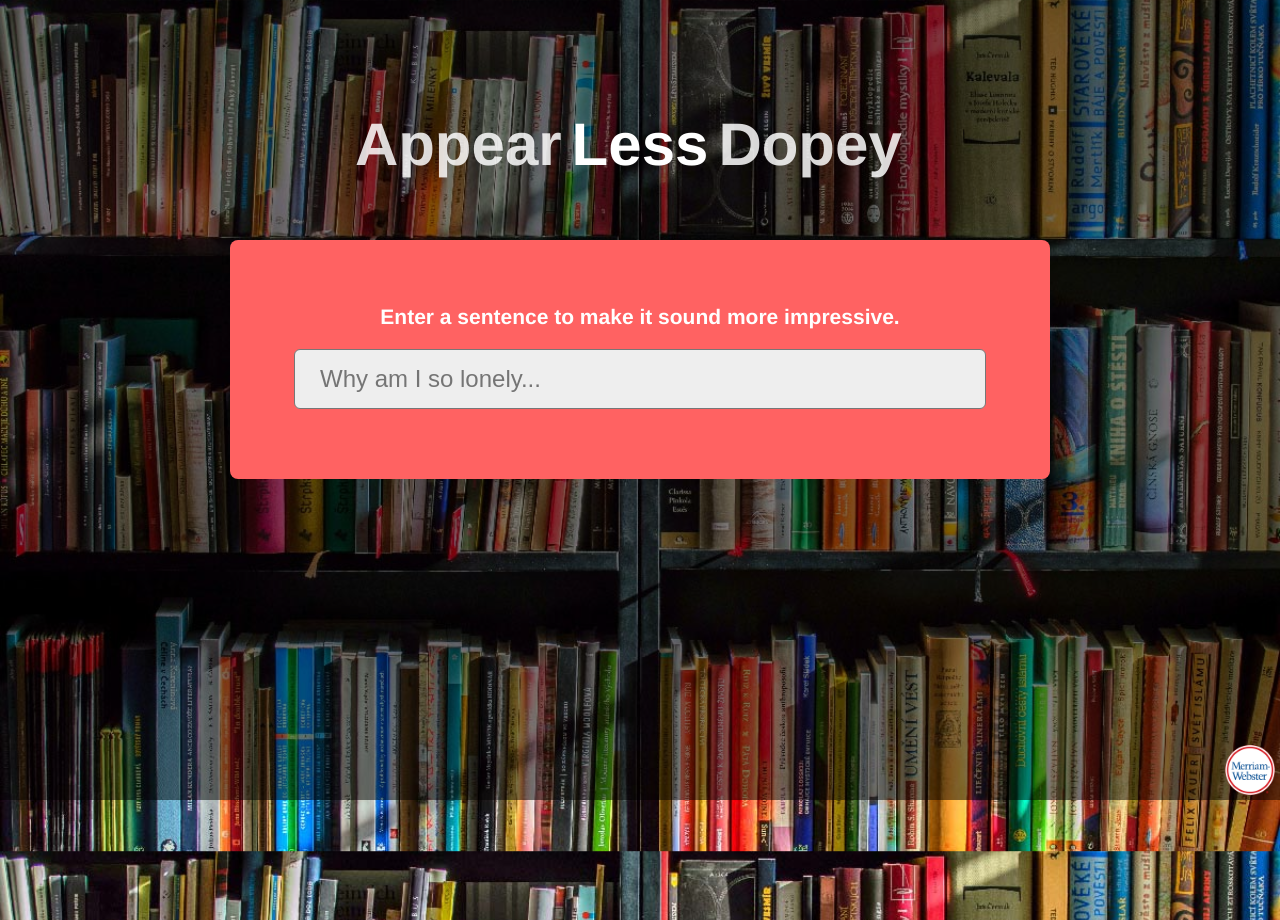
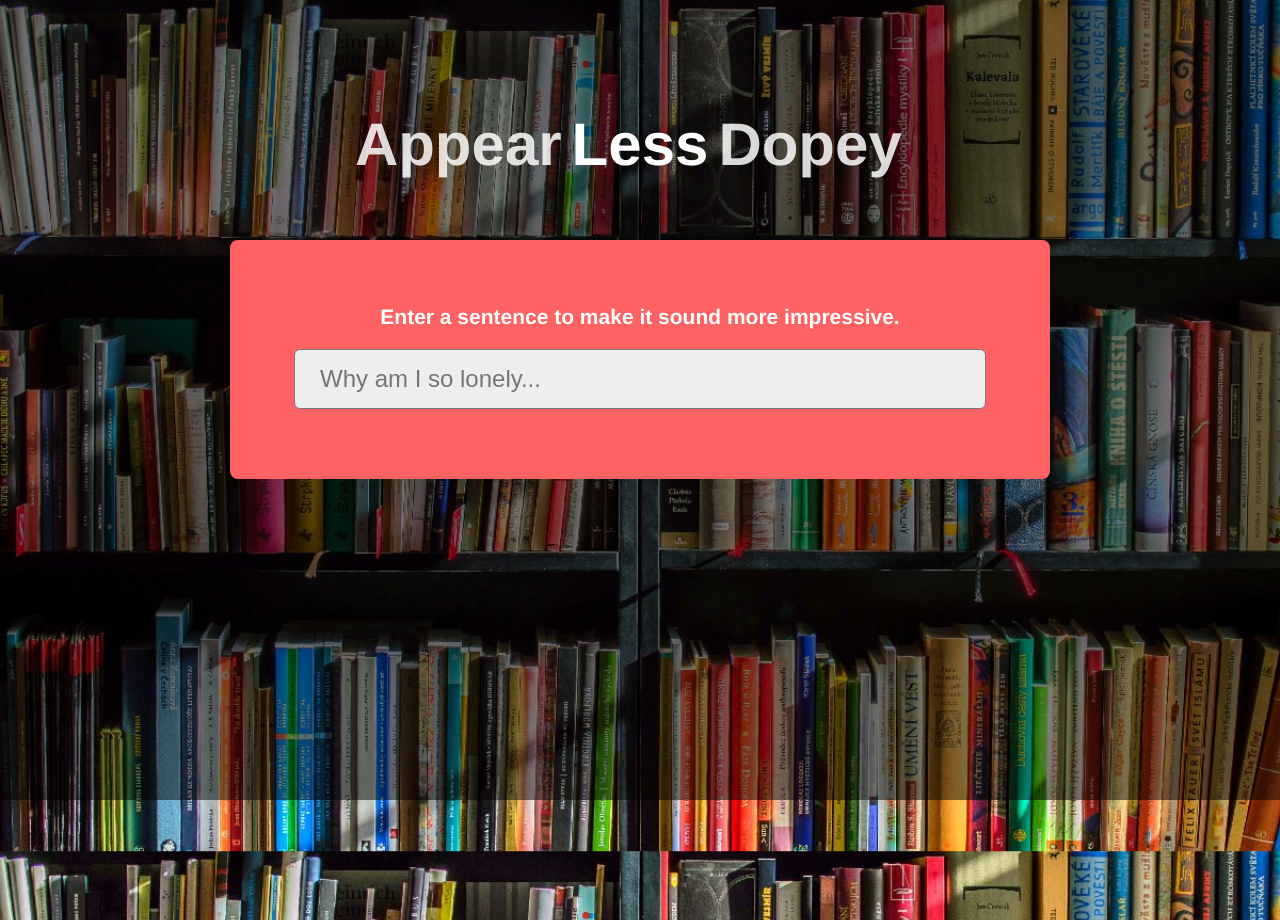
Before and after one commit to kravse/soundlessdumb.com, a React app: page / in a window 1280 px wide. Built offline with nearby package versions, Linux system fonts and the light colour scheme.

Commit message:
remove MW img

```diff
--- a/package.json
+++ b/package.json
@@ -2,6 +2,7 @@
   "name": "sound-less-dumb",
   "version": "0.1.0",
   "private": true,
+  "homepage" : "https://kravse.github.io/sound-less-dumb",
   "dependencies": {
     "@babel/core": "7.6.0",
     "@svgr/webpack": "4.3.2",
--- a/src/App.js
+++ b/src/App.js
@@ -85,7 +85,7 @@ class App extends React.Component {
             {this.state.isStupid ? <p>Use longer words stupid.</p> : <></>}
           </div>
         </div>
-        <img className="mw" src={require('./images/MWLogo_LightBG_120x120_2x.png')} alt="Merriam-Webster"></img>
+        {/* <img className="mw" src={require('./images/MWLogo_LightBG_120x120_2x.png')} alt="Merriam-Webster"></img> */}
       </div>
     )
   }
```
